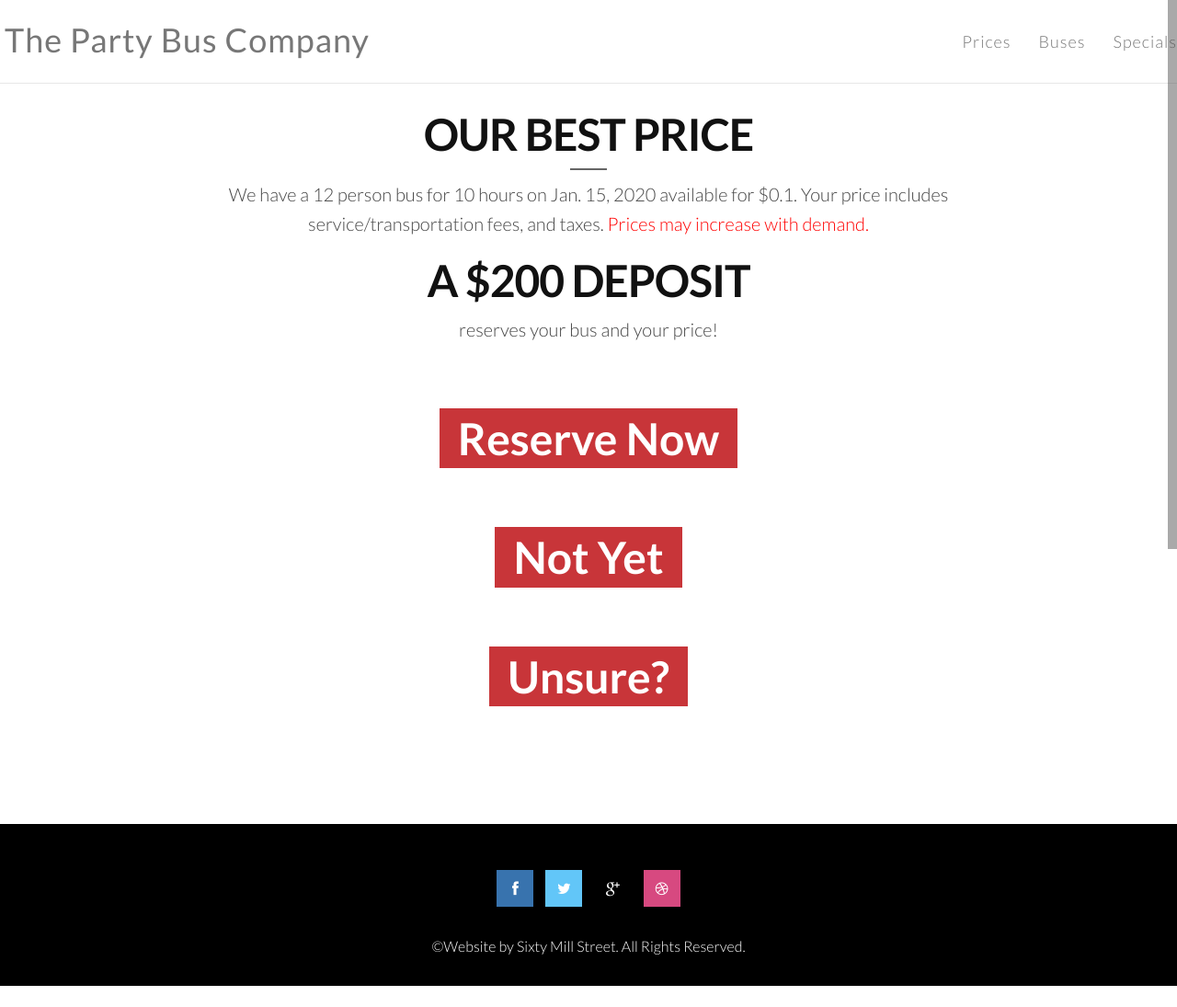
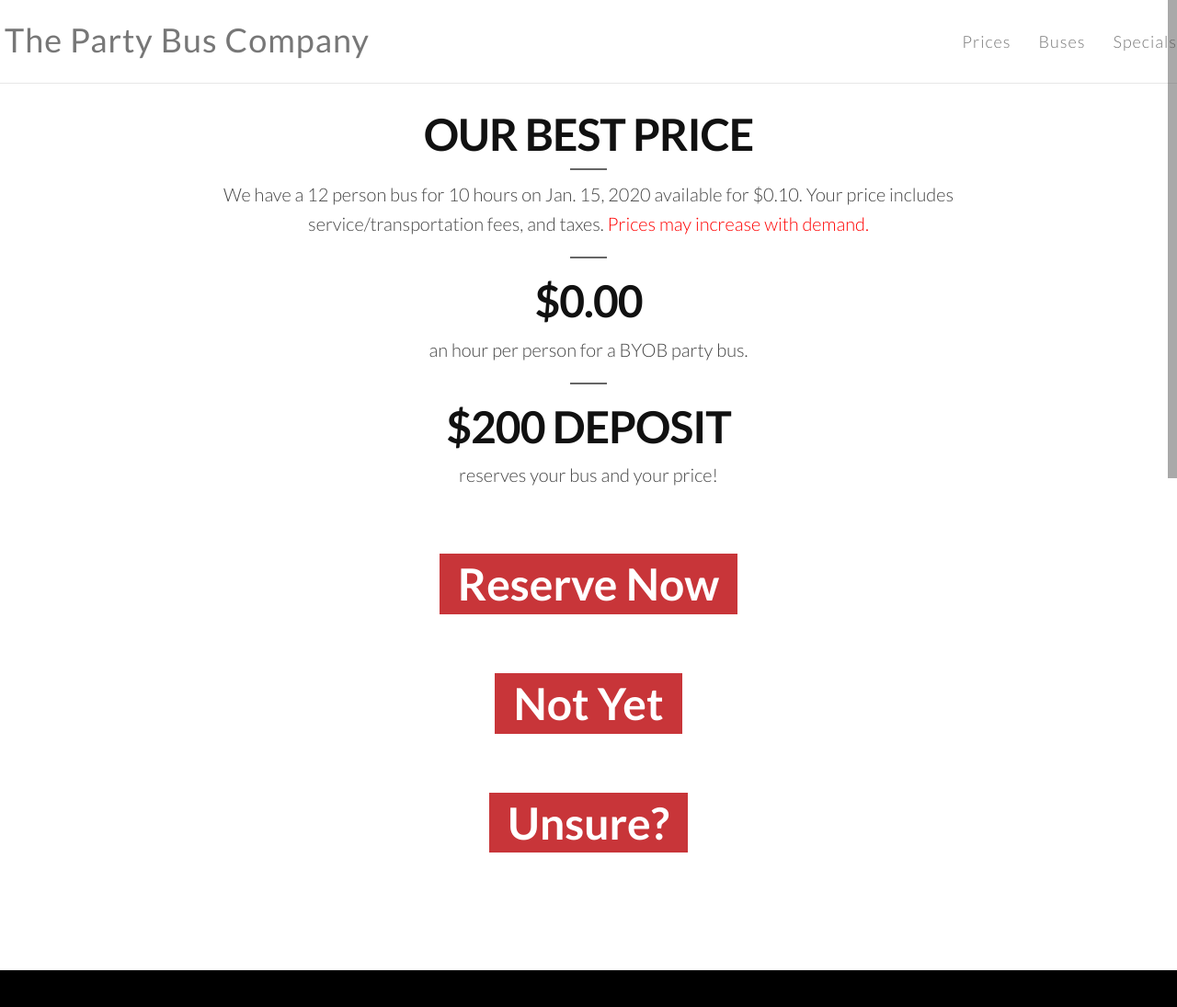
Before and after one commit to mmac714/thepartybuscompany, a Django app: page /quote/00000000-0000-0000-0000-000000000001/ in a window 1280 px wide. Shown: the top 1095 px of the page at 92% size. Before the commit the page ends 1072 px from the top, so only its background shows below. Run offline with Django 3.2, Linux system fonts and the light colour scheme; tables that the repository leaves empty hold one stand-in row (values such as "Sample post"); some libraries are stand-ins or nearby versions.

Commit message:
fixes prices shown on the front end. Fixed a bug that allowed cusotomer to change hours without changing price in the reservation form. There is a bug that returns an error if duration is less than 4 in the reservation form.

```diff
--- a/bookings/templates/bookings/payment.html
+++ b/bookings/templates/bookings/payment.html
@@ -1,6 +1,8 @@
 {% extends "bookings/base.html" %}
+{% load bootstrap3 %}
 {% load static %}
 {% load mathfilters %}
+{% load humanize %}
 
 {% block content %}
 
@@ -51,7 +53,7 @@
             document.getElementsByID('division').innerHTML=quote;
           </script>
           <div id="division"></div>
-          <p>Total Price: ${{ reservation.quote_amount|div:100 }}</p>
+          <p>Total Price: ${{ reservation.quote_amount|div:100|floatformat:2 }}</p>
           <div class="section-heading text-center">
           </div>
         </div>
--- a/bookings/templates/bookings/quote.html
+++ b/bookings/templates/bookings/quote.html
@@ -2,6 +2,7 @@
 {% load bootstrap3 %}
 {% load static %}
 {% load mathfilters %}
+{% load humanize %}
 
 {% block content %}
 
@@ -33,8 +34,13 @@
               <h2 class="h-bold">Our best price</h2>
               <div class="divider-header wow bounceInDown" data-wow-delay="0.2s">
               </div>
-              <p>We have a {{ reservation.bus_size }} person bus for {{ reservation.duration }} hours on {{reservation.date }} available for ${{ reservation.quote_amount|div:100 }}. Your price includes service/transportation fees, and taxes.<span style="color: red"> Prices may increase with demand. </span></p>
-              <h2 class="h-bold">A $200 deposit</h2>
+              <p>We have a {{ reservation.bus_size }} person bus for {{ reservation.duration }} hours on {{reservation.date }} available for ${{ reservation.quote_amount|div:100|floatformat:2|intcomma }}. Your price includes service/transportation fees, and taxes.<span style="color: red"> Prices may increase with demand. </span></p>
+              <div class="divider-header wow bounceInDown" data-wow-delay="0.2s">
+              </div>
+              <h2 class="h-bold">${{ reservation.quote_amount|div:100|div:reservation.bus_size|div:reservation.duration|floatformat:2 }} </h2><p> an hour per person for a BYOB party bus.</p>
+              <div class="divider-header wow bounceInDown" data-wow-delay="0.2s">
+              </div>
+              <h2 class="h-bold">$200 deposit</h2>
               <p>reserves your bus and your price!</p>
             </div>
           </div>
--- a/bookings/views.py
+++ b/bookings/views.py
@@ -86,7 +86,7 @@ def reservation(request, reservation_id):
 		if form.is_valid():
 			# Form fields passed validation.
 			form.save()
-			# clean data?
+			Reservation().derive_quote_amount(reservation)
 			return HttpResponseRedirect(reverse('bookings:payment',
 					args=[reservation]))
 		else:
```
